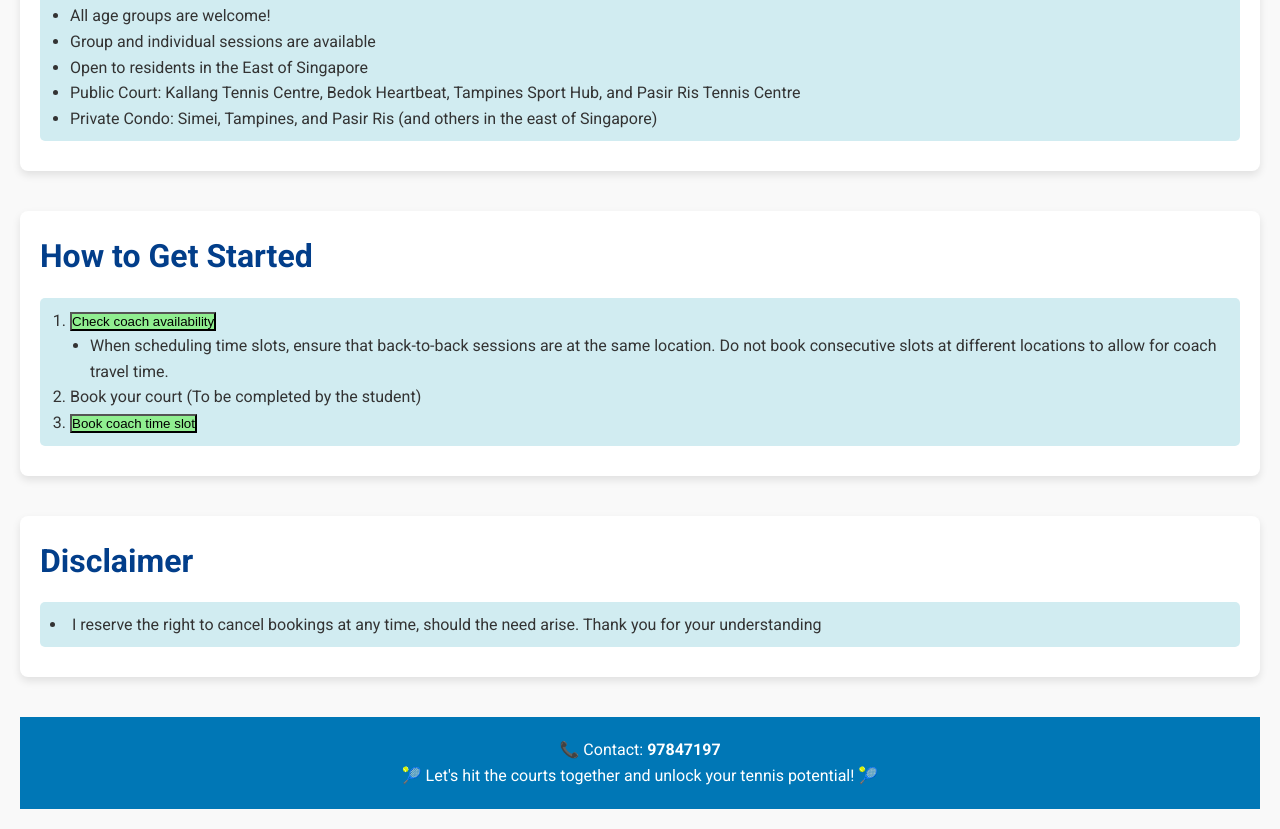
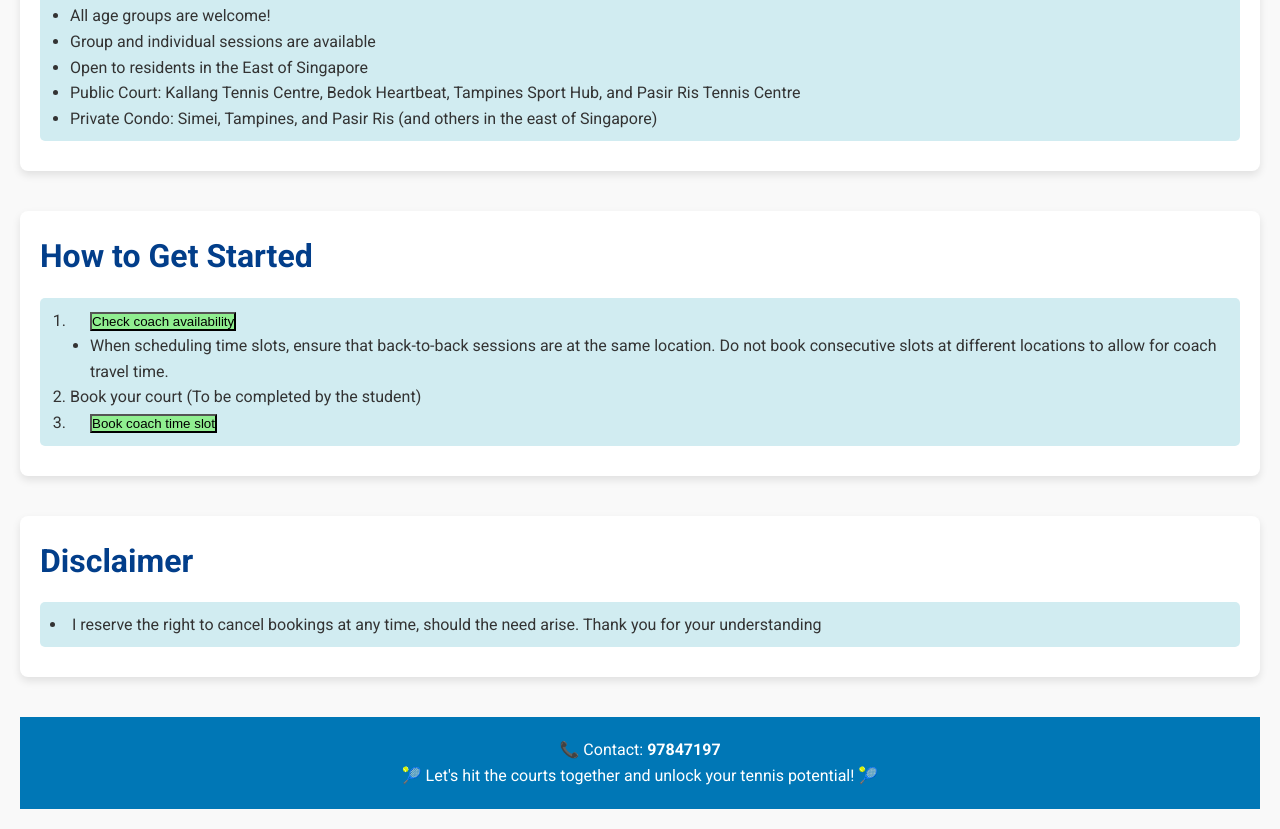
Before and after one commit to nuenhuawong/nuenhuawong.github.io, a plain HTML site: page index.html in a window 1280 px wide. Shown: the part 947-1776 px from the top of the page. Drawn offline with Linux system fonts and the light colour scheme.

Commit message:
margin added

```diff
--- a/index.html
+++ b/index.html
@@ -176,14 +176,14 @@
         <h2 class="section-title">How to Get Started</h2>
         <div class="highlight">
             <ol>
-                <li><button style="background-color: lightgreen;" onclick="window.location.href='https://calendar.google.com/calendar/embed?src=nuenhuawong@gmail.com&ctz=Asia%2FSingapore'"> Check coach availability </button></li>
+                <li><button style="background-color: lightgreen; margin: 0 20px;" onclick="window.location.href='https://calendar.google.com/calendar/embed?src=nuenhuawong@gmail.com&ctz=Asia%2FSingapore'"> Check coach availability </button></li>
 		        <ul>
 				<li>When scheduling time slots, ensure that back-to-back sessions are at the same location.  Do not book consecutive slots at different locations to allow for coach travel time.</li>
                 	</ul>
 		<li>Book your court (To be completed by the student)</li>
 
 		<li>
-			<button style="background-color: lightgreen; onclick="window.location.href='https://go.oncehub.com/JackWongCoachBooking'"> Book coach time slot </button>
+			<button style="background-color: lightgreen; margin: 0 20px;" onclick="window.location.href='https://go.oncehub.com/JackWongCoachBooking'"> Book coach time slot </button>
 		</li>
             </ol>
         </div>
```
